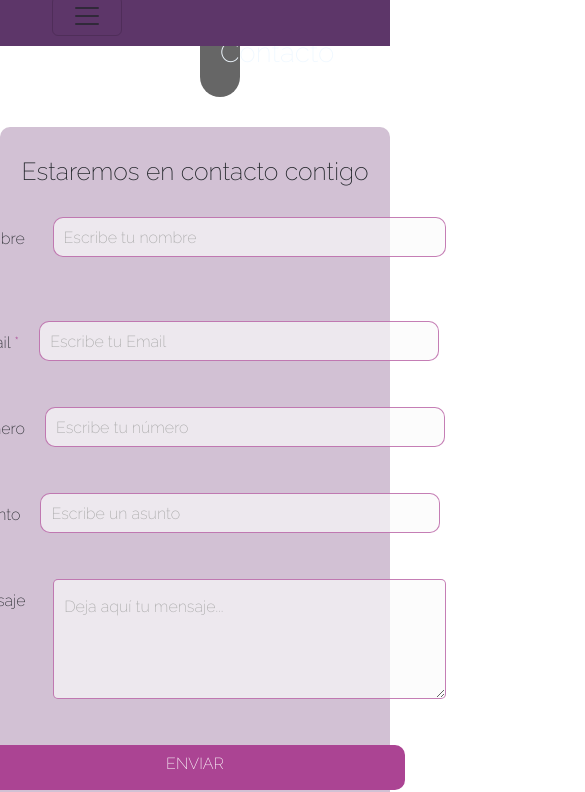
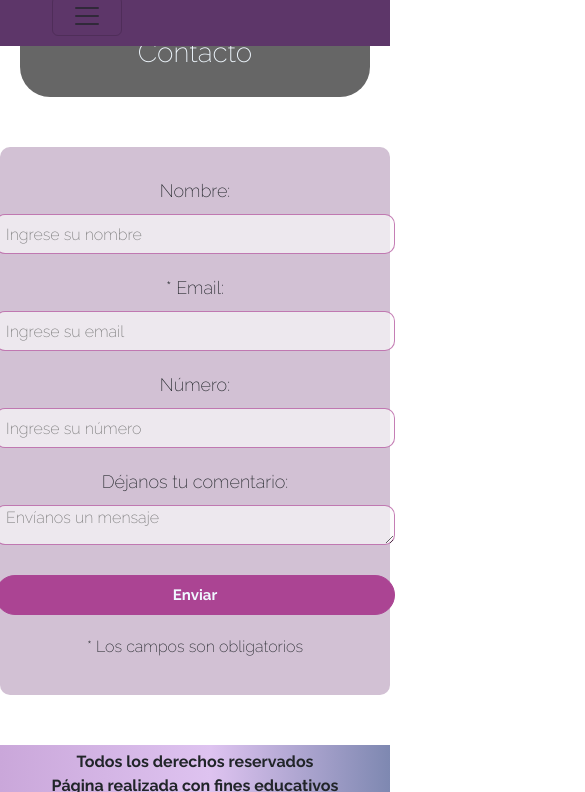
Before and after one commit to CristiSalazar/PreEntrega2Salazar, a plain HTML site: page Pages/contactos.html in a window 390 px wide. Shown: the part 84-876 px from the top of the page, 585 px wide, since content can reach past the window. Drawn offline with nearby package versions, Linux system fonts and the light colour scheme.

Commit message:
Arreglo de imágenes y de responsive contacto

```diff
--- a/Pages/contactos.html
+++ b/Pages/contactos.html
@@ -41,57 +41,27 @@
     </nav>
   </header>
 
-  <div class="titulocontacto">
+  <div class="tituloPagina">
     <h1>Contacto</h1>
   </div>
 
-  <form class="contact_form">
+  <form class="formulario">
+    <label for="nombre">Nombre:</label>
+    <input type="text" placeholder="Ingrese su nombre" id="nombre">
 
+    <label for="email">* Email:</label>
+    <input required type="email" placeholder="Ingrese su email">
 
-      <div class="formulario">
-        <h2>Estaremos en contacto contigo</h2>
+    <label for="email">Número:</label>
+    <input required type="email" placeholder="Ingrese su número">
 
-                  <p>
-                    <label for="nombre" class="colocar_nombre">Nombre
-                      <span class="obligatorio">*</span>
-                    </label>
-                      <input type="text" name="introducir_nombre" id="nombre" required="obligatorio" placeholder="Escribe tu nombre">
-                  </p>
+    <label for="mensaje">Déjanos tu comentario:</label>
+    <textarea placeholder="Envíanos un mensaje"></textarea>
 
-                  <p>
-                    <label for="email" class="colocar_email">Email
-                      <span class="obligatorio">*</span>
-                    </label>
-                      <input type="email" name="introducir_email" id="email" required="obligatorio" placeholder="Escribe tu Email">
-                  </p>
+    <input class="botonEnviar" type="submit" value="Enviar">
 
-                  <p>
-                    <label for="numero" class="colocar_numero">Número
-                    </label>
-                      <input type="numero" name="introducir_numero" id="telefono" placeholder="Escribe tu número">
-                  </p>
-
-                  <p>
-                    <label for="asunto" class="colocar_asunto">Asunto
-                    </label>
-                      <input type="text" name="introducir_asunto" id="assunto"  placeholder="Escribe un asunto">
-                  </p>
-
-                  <p>
-                    <label for="mensaje" class="colocar_mensaje">Mensaje
-                      <span class="obligatorio">*</span>
-                    </label>
-                                      <textarea name="introducir_mensaje" class="texto_mensaje" id="mensaje" required="obligatorio" placeholder="Deja aquí tu mensaje..."></textarea>
-                                  </p>
-
-                  <button type="submit" name="enviar_formulario" id="enviar"><p>Enviar</p></button>
-
-                  <p class="aviso">
-                    <span class="obligatorio"> * </span>los campos son obligatorios.
-                  </p>
-
-      </div>
-    </form>
+    <p>* Los campos son obligatorios</p>
+  </form>
 
   <footer class="footer">
     <p>Todos los derechos reservados</p>
--- a/css/secundarios/_entradaPrincipal.scss
+++ b/css/secundarios/_entradaPrincipal.scss
@@ -1,5 +1,5 @@
 .partePrincipal {
-    background-image: url("../images/fascinante-vista-montana-sassolungo-italia_181624-42103.avif");
+    background-image: url(../../images/fascinante-vista-montana-sassolungo-italia_181624-42103.avif);
     background-size:cover;
     height: 100vh;
     display: flex;
--- a/css/secundarios/_footer.scss
+++ b/css/secundarios/_footer.scss
@@ -3,7 +3,6 @@
     display: flex;
     flex-direction: column;
     align-items: center;
-    /* background-color: hsla(286, 33%, 45%, 0.302);  */
     background: linear-gradient(90deg, rgba(202,167,218,1) 0%, rgba(222,195,240,1) 54%, rgba(126,136,177,1) 100%);
     font-weight: bold;
 
--- a/css/secundarios/_formulario.scss
+++ b/css/secundarios/_formulario.scss
@@ -1,29 +1,21 @@
-.contact_form{
-    width: 500px;
+.formulario{
+  display: flex;
+  flex-direction: column;
+  align-items: center;
   border-radius: 10px;
   padding-top: 30px;
   padding-bottom: 20px;
   background-color: #d2c1d4;
   width: 100%;
   max-width: 600px;
-    margin: 30px auto;
-    display: flex;
-    flex-direction: column;
-    justify-content: center;
-    align-items: center;
+  margin: 50px auto;
 
-    .formulario {
-        h2{
-            display: flex;
-            justify-content: center;
-            margin-bottom: 20px;
+  label {
+    font-size: large;
+    text-align: center;
   }
 
-        p{
-            display: flex;
-            justify-content: center;
-
-            input{
+  input, textarea{
     background-color: #fbfbfbab;
     width: 400px;
     height: 40px;
@@ -36,82 +28,12 @@
     margin-bottom: 20px;
   }
 
-            label{
-              float: center;
-              margin: 20px;
-            }
+  .botonEnviar {
+    padding:5px;font-size:15px;background-color:$colorTitulos;color:aliceblue;
+    border-radius: 20px;
+    font-weight: bold;
+    background-color: #ab4493;
+    border-color: #ab4493;
   }
 
-        button{
-            width: 110px;
-            margin-left: 50%;
-            transform: translateX(-50%);
 }
-
-textarea{
-  background-color:#fbfbfbab;
-  width: 400px;
-  height: 120px;
-  border-radius: 5px;
-  border-style: solid;
-  border-width: 1px;
-  border-color: #ab4493af;
-  margin-top: 10px;
-  padding-left: 10px;
-  margin-bottom: 20px;
-  padding-top: 15px;
-}
-
-
-button{
-  height: 45px;
-  padding: 5px;
-  margin-bottom: 20px;
-  margin-top: 10px;
-  text-transform: uppercase;
-  background-color: #ab4493;
-  border-color: #ab4493;
-  border-style: solid;
-  border-radius: 10px;
-  width: 420px;
-}
-
-
-button p{
-  color: #fff;
-}
-
-
-span{
-  color: #ab4493;
-}
-
-
-.aviso{
-  font-size: 13px;
-  color: #0e0e0e;
-}
-
-
-::-webkit-input-placeholder {
- color: #a8a8a8;
-}
-
-
-::-webkit-textarea-placeholder {
- color: #a8a8a8;
-}
-
-
-.formulario input:focus{
-  outline:0;
-  border: 1px solid #97d848;
-}
-
-
-.formulario textarea:focus{
-  outline:0;
-  border: 1px solid #97d848;
-}
-}
-}
--- a/css/secundarios/_grids.scss
+++ b/css/secundarios/_grids.scss
@@ -24,42 +24,42 @@
 
     .destinos__montana{
         grid-area: montana;
-        background-image: url("../images/fascinante-paisaje-montanas-verdes-superficie-cielo-nublado_181624-27189.avif");
+        background-image: url(../../images/fascinante-paisaje-montanas-verdes-superficie-cielo-nublado_181624-27189.avif);
         background-size: cover;
         border-radius: 30px;
     }
 
     .destinos__lagocristalino{
         grid-area: lagocristalino;
-        background-image: url("../images/hermosa-foto-lago-cristalino-junto-base-montana-nevada-dia-soleado_181624-5459.avif");
+        background-image: url(../../images/hermosa-foto-lago-cristalino-junto-base-montana-nevada-dia-soleado_181624-5459.avif);
         background-size: cover;
         border-radius: 30px;
     }
 
     .destinos__lago{
         grid-area: lago;
-        background-image: url("../images/hermosa-vista-lago-rodeado-montanas-lago-longrin-presa-suiza_181624-27908.avif");
+        background-image: url(../../images/hermosa-vista-lago-rodeado-montanas-lago-longrin-presa-suiza_181624-27908.avif);
         background-size: cover;
         border-radius: 30px;
     }
 
     .destinos__rio{
         grid-area: rio;
-        background-image: url("../images/hermoso-paisaje-rio-rodeado-vegetacion-bosque_181624-40482.avif");
+        background-image: url(../../images/hermoso-paisaje-rio-rodeado-vegetacion-bosque_181624-40482.avif);
         background-size: cover;
         border-radius: 30px;
     }
 
     .destinos__lagozugspitze{
         grid-area: lagozugspitze;
-        background-image: url("../images/impresionante-vista-lago-zugspitze-rodeado-bosques-eibsee_181624-9813.avif");
+        background-image: url(../../images/impresionante-vista-lago-zugspitze-rodeado-bosques-eibsee_181624-9813.avif);
         background-size: cover;
         border-radius: 30px;
     }
 
     .destinos__rio2{
         grid-area: rio2;
-        background-image: url("../images/rio-montanas-orilla-rocosa-pirineos_1398-5036.avif");
+        background-image: url(../../images/rio-montanas-orilla-rocosa-pirineos_1398-5036.avif);
         border-radius: 30px;
     }
 
@@ -67,7 +67,7 @@
 }
 
 .promociones {
-    background-image: url("../images/santa-maddalena-cordillera-dolomitastirol-sur.jpg");
+    background-image: url(../../images/santa-maddalena-cordillera-dolomitastirol-sur.jpg);
     background-size: cover;
     margin-bottom: 20px;
     display: grid;
--- a/css/secundarios/_titulos.scss
+++ b/css/secundarios/_titulos.scss
@@ -13,7 +13,7 @@
     }
 }
 
-.titulodestinos {
+.tituloPagina {
     text-align: center;
     color: aliceblue;
     background-color: $colorTitulos;
@@ -21,31 +21,3 @@
     border-radius: 30px;
     margin: 100px 20px 0px 20px;
 }
-
-.tituloservicios {
-    text-align: center;
-    color: aliceblue;
-    background-color: $colorTitulos;
-    padding: 20px;
-    border-radius: 30px;
-    margin: 120px 100px 0px 100px;
-
-}
-
-.titulosobrenosotros {
-    text-align: center;
-    color: aliceblue;
-    background-color: $colorTitulos;
-    padding: 20px;
-    border-radius: 30px;
-    margin: 100px 20px 0px 20px;
-}
-
-.titulocontacto {
-    text-align: center;
-    color: aliceblue;
-    background-color: $colorTitulos;
-    padding: 20px;
-    border-radius: 30px;
-    margin: 100px 200px 0px 200px;
-}
```
Also changed, not shown: Pages/destinos.html (+1 -1 lines), Pages/servicios.html (+1 -1 lines), Pages/sobrenosotros.html (+1 -1 lines), index.html (+1 -1 lines), css/estilos.css, 1 other file. Lines whose indentation alone changed are shown as unchanged.
